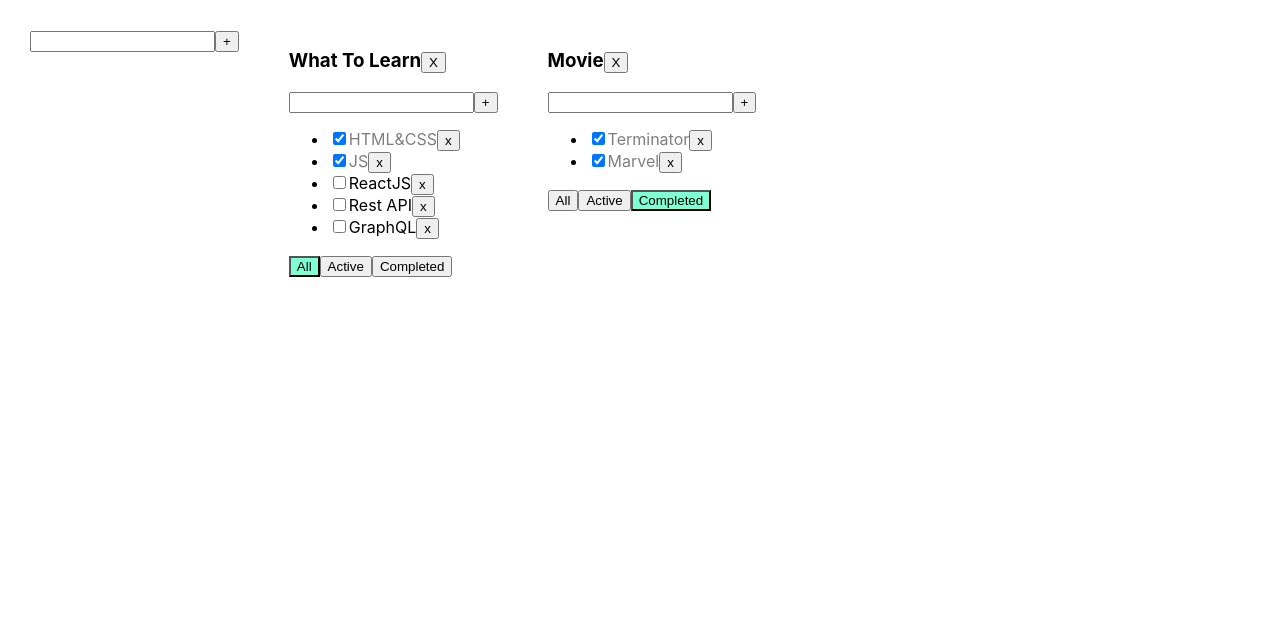
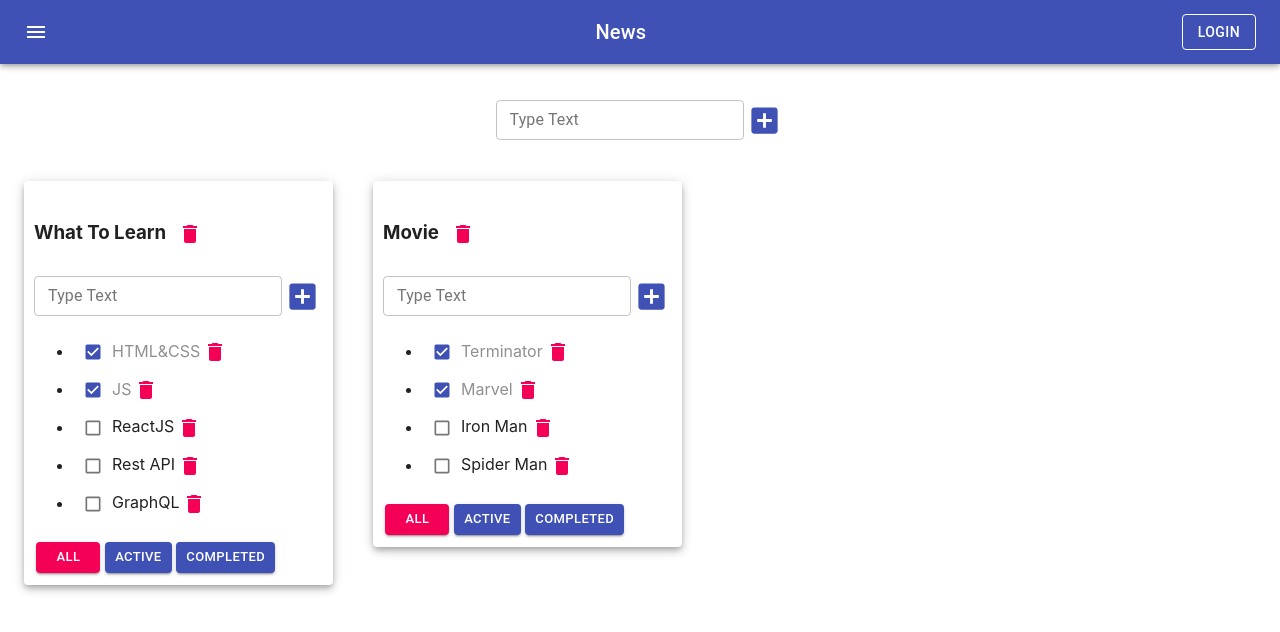
Before and after one commit to Tenebran/todo-list, a React (Create React App) app: page / in a window 1280 px wide. Shown: the top 632 px of the page. Built offline with nearby package versions, Linux system fonts and the light colour scheme.

Commit message:
3.0.0 add material ui

```diff
--- a/package.json
+++ b/package.json
@@ -3,6 +3,8 @@
   "version": "0.1.0",
   "private": true,
   "dependencies": {
+    "@material-ui/core": "^4.12.0",
+    "@material-ui/icons": "^4.11.2",
     "@testing-library/jest-dom": "^4.2.4",
     "@testing-library/react": "^9.3.2",
     "@testing-library/user-event": "^7.1.2",
--- a/src/App.css
+++ b/src/App.css
@@ -1,4 +1,4 @@
-.App {
+/* .App {
   padding: 30px;
   display: flex;
 }
@@ -9,4 +9,4 @@
 
 .active-filter {
   background-color: aquamarine;
-}
+} */
--- a/src/App.tsx
+++ b/src/App.tsx
@@ -3,6 +3,17 @@ import './App.css';
 import { Todolist } from './Todolist';
 import { v1 } from 'uuid';
 import AddItemForm from './module/components/AddItemForm/AddItemForm';
+import {
+  AppBar,
+  Button,
+  Container,
+  Grid,
+  IconButton,
+  Paper,
+  Toolbar,
+  Typography,
+} from '@material-ui/core';
+import { Menu } from '@material-ui/icons';
 
 export type FilterValuesType = 'all' | 'active' | 'completed';
 
@@ -18,7 +29,7 @@ function App() {
 
   const [todolist, setTodolist] = useState<Array<todoListType>>([
     { id: todoListID1, title: 'What To Learn', filter: 'all' },
-    { id: todoListID2, title: 'Movie', filter: 'completed' },
+    { id: todoListID2, title: 'Movie', filter: 'all' },
   ]);
 
   let [tasks, setTasks] = useState({
@@ -109,8 +120,9 @@ function App() {
       tasksForTodolist = tasks[list.id].filter(t => t.isDone === true);
     }
     return (
+      <Grid item key={list.id}>
+        <Paper className="paper-wrapepr" elevation={5}>
           <Todolist
-        key={list.id}
             todoListID={list.id}
             removeTodolist={removeTodolist}
             title={list.title}
@@ -123,13 +135,32 @@ function App() {
             changeTaskTitle={changeTaskTitle}
             changeTodoListTitle={changeTodoListTitle}
           />
+        </Paper>
+      </Grid>
     );
   });
 
   return (
     <div className="App">
+      <AppBar position="fixed">
+        <Toolbar style={{ justifyContent: 'space-between' }}>
+          <IconButton edge="start" color="inherit" aria-label="menu">
+            <Menu />
+          </IconButton>
+          <Typography variant="h6">News</Typography>
+          <Button variant={'outlined'} color="inherit">
+            Login
+          </Button>
+        </Toolbar>
+      </AppBar>
+      <Container fixed>
+        <Grid container className="add-todolist">
           <AddItemForm addItem={addTodoList} />
+        </Grid>
+        <Grid container spacing={5}>
           {todoListComponents}
+        </Grid>
+      </Container>
     </div>
   );
 }
--- a/src/Todolist.tsx
+++ b/src/Todolist.tsx
@@ -1,7 +1,19 @@
+import { Button, Checkbox, createStyles, IconButton, makeStyles, Theme } from '@material-ui/core';
+import { Delete } from '@material-ui/icons';
 import React from 'react';
 import { FilterValuesType } from './App';
 import AddItemForm from './module/components/AddItemForm/AddItemForm';
 import EditTask from './module/components/EditTask/EditTask';
+
+const useStyles = makeStyles((theme: Theme) =>
+  createStyles({
+    root: {
+      '& > *': {
+        margin: theme.spacing(0.3),
+      },
+    },
+  })
+);
 
 type TaskType = {
   id: string;
@@ -24,6 +36,7 @@ type PropsType = {
 };
 
 export function Todolist(props: PropsType) {
+  const classes = useStyles();
   const addTask = (title: string) => {
     props.addTask(title, props.todoListID);
   };
@@ -39,8 +52,9 @@ export function Todolist(props: PropsType) {
     <div>
       <h3>
         <EditTask title={props.title} changeTaskTitle={changeTodoListTitleHandler} />
-
-        <button onClick={onCklicDeleteTodoList}>X</button>
+        <IconButton onClick={onCklicDeleteTodoList} color={'secondary'} size={'medium'}>
+          <Delete />
+        </IconButton>
       </h3>
       <AddItemForm addItem={addTask} />
       <ul>
@@ -51,37 +65,49 @@ export function Todolist(props: PropsType) {
           };
           return (
             <li key={t.id}>
-              <input
-                type="checkbox"
+              <Checkbox
+                size={'small'}
+                color={'primary'}
                 checked={t.isDone}
                 onChange={e => props.changeTask(t.id, props.todoListID)}
               />
 
               <EditTask title={t.title} name={t.isDone} changeTaskTitle={changeTaskTitle} />
-              <button onClick={onClickHandler}>x</button>
+              <IconButton onClick={onClickHandler} color={'secondary'} size={'small'}>
+                <Delete />
+              </IconButton>
             </li>
           );
         })}
       </ul>
-      <div>
-        <button
-          className={props.filter === 'all' ? 'active-filter' : ''}
+      <div className={classes.root}>
+        <Button
+          className="button"
+          size={'small'}
+          variant={'contained'}
+          color={props.filter === 'all' ? 'secondary' : 'primary'}
           onClick={onAllClickHandler}
         >
           All
-        </button>
-        <button
-          className={props.filter === 'active' ? 'active-filter' : ''}
+        </Button>
+        <Button
+          className="button"
+          size={'small'}
+          variant={'contained'}
+          color={props.filter === 'active' ? 'secondary' : 'primary'}
           onClick={onActiveClickHandler}
         >
           Active
-        </button>
-        <button
-          className={props.filter === 'completed' ? 'active-filter' : ''}
+        </Button>
+        <Button
+          className="button"
+          size={'small'}
+          variant={'contained'}
+          color={props.filter === 'completed' ? 'secondary' : 'primary'}
           onClick={onCompletedClickHandler}
         >
           Completed
-        </button>
+        </Button>
       </div>
     </div>
   );
--- a/src/index.css
+++ b/src/index.css
@@ -24,3 +24,13 @@ code {
 .is-done {
   opacity: 0.5;
 }
+
+.add-todolist {
+  margin-top: 100px;
+  margin-bottom: 40px;
+  justify-content: center;
+}
+
+.paper-wrapepr {
+  padding: 10px;
+}
--- a/src/module/components/AddItemForm/AddItemForm.tsx
+++ b/src/module/components/AddItemForm/AddItemForm.tsx
@@ -1,3 +1,5 @@
+import { IconButton, TextField } from '@material-ui/core';
+import { AddBox } from '@material-ui/icons';
 import React, { ChangeEvent, KeyboardEvent, useState } from 'react';
 
 type addItemForPropsType = {
@@ -30,14 +32,19 @@ export default function AddItemForm(props: addItemForPropsType) {
 
   return (
     <div>
-      <input
+      <TextField
         value={title}
         onChange={onChangeHandler}
         onKeyPress={onKeyPressHandler}
-        className={error ? 'error' : ''}
+        label={error ? error : 'Type Text'}
+        variant={'outlined'}
+        size={'small'}
+        error={!!error}
+        helperText={error ? error : ''}
       />
-      <button onClick={addItem}>+</button>
-      {error && <div className="error-message">{error}</div>}
+      <IconButton onClick={addItem} color={'primary'} size={'small'}>
+        <AddBox fontSize={'large'} />
+      </IconButton>
     </div>
   );
 }
--- a/src/module/components/EditTask/EditTask.tsx
+++ b/src/module/components/EditTask/EditTask.tsx
@@ -1,3 +1,4 @@
+import { TextField } from '@material-ui/core';
 import React, { ChangeEvent, useState } from 'react';
 
 type EditTaskProps = {
@@ -21,7 +22,7 @@ export default function EditTask(props: EditTaskProps) {
   };
 
   return editMode ? (
-    <input value={title} autoFocus onBlur={offEditMode} onChange={onChangeHandler}></input>
+    <TextField value={title} autoFocus onBlur={offEditMode} onChange={onChangeHandler}></TextField>
   ) : (
     <span onDoubleClick={onEditMode} className={props.name ? 'is-done' : ''}>
       {props.title}
```
Also changed, not shown: 1 other file (tests, documents, lock files or other folders). Lines whose indentation alone changed are shown as unchanged.
